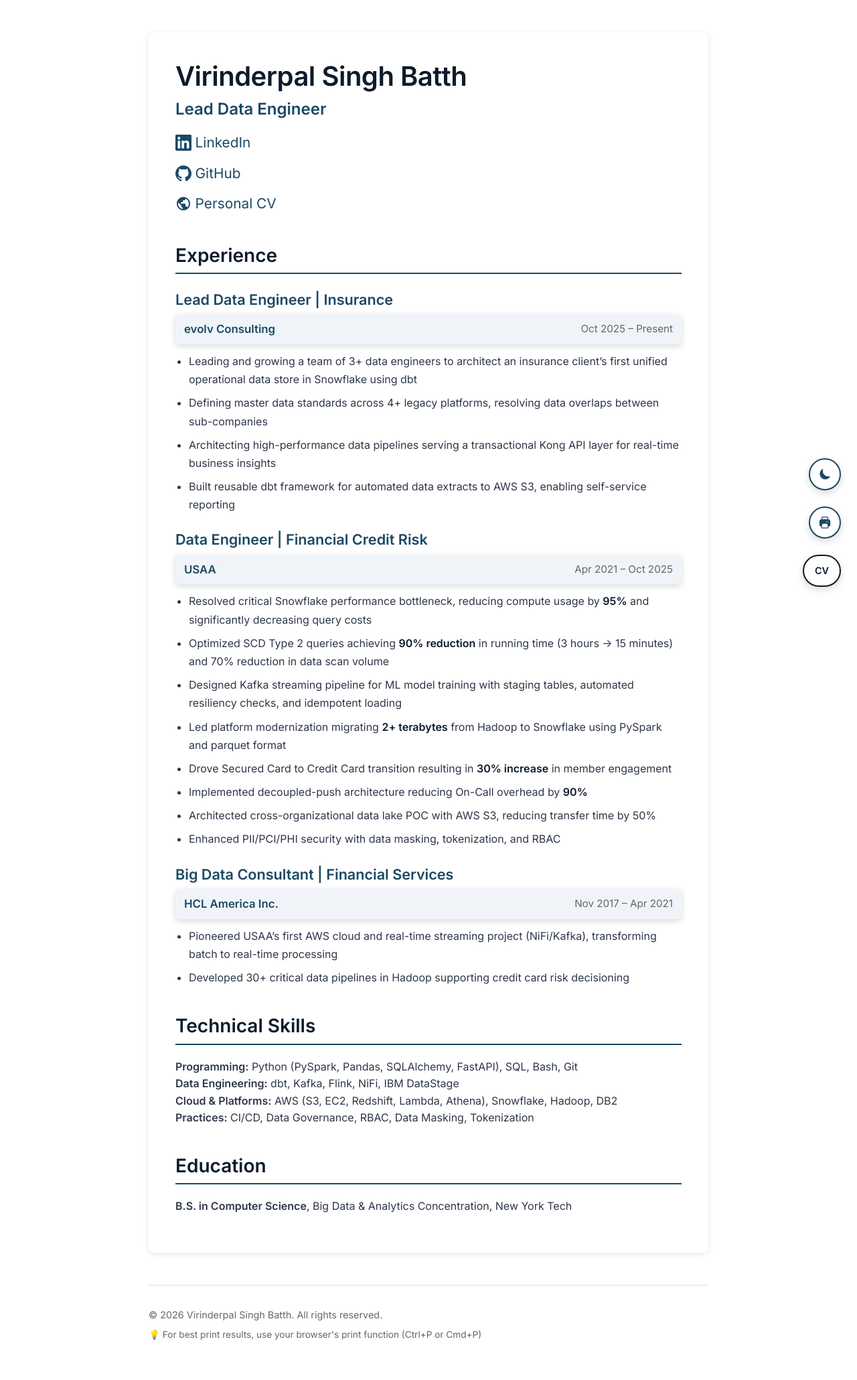
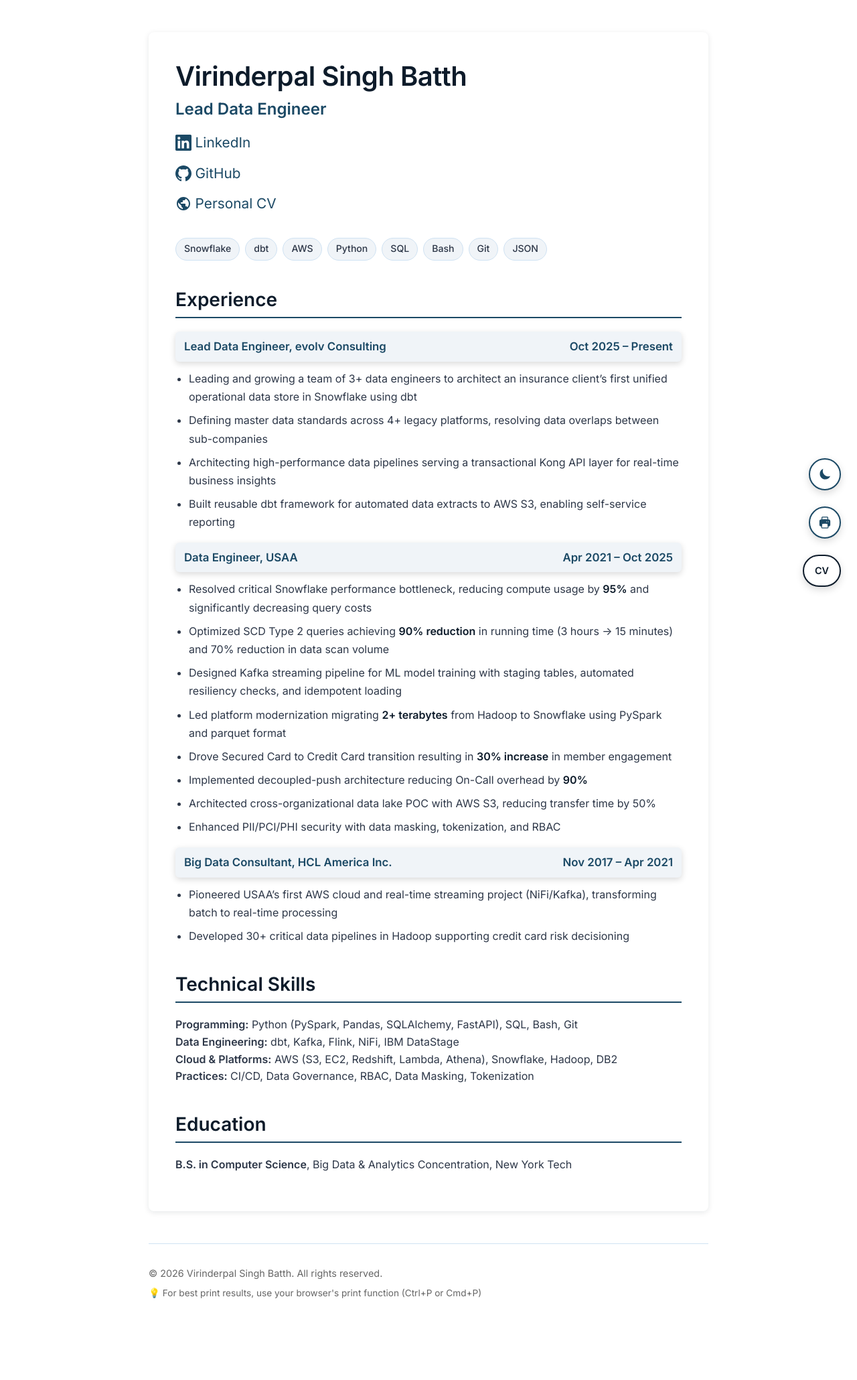
Before and after one commit to vsbatth6/vsbatth6.github.io, a Jekyll site: the page built from resume.md, in a window 1280 px wide. Shown: the whole page at 67% size. Built offline with Jekyll 4.4.1, drawn with Linux system fonts in a browser that asks for light colours; after the commit the page ends 1998 px from its top, so only the background shows below that.

Commit message:
remove separate title; make title/company/dates all on one line for display and print; edit spacing; move pills skills to the top

```diff
--- a/assets/css/style.css
+++ b/assets/css/style.css
@@ -1425,8 +1425,8 @@ h2:last-of-type + ul li {
         box-shadow: none;
         color: #000;
         padding: 0;
-        /* Ensure consistent spacing in print */
-        margin-bottom: 0.5rem;
+        /* Reduce spacing after job header */
+        margin-bottom: 0.25rem;
         line-height: 1.3;
         /* Ensure job header flex properties work in print */
         display: flex !important;
@@ -1434,6 +1434,11 @@ h2:last-of-type + ul li {
         align-items: center !important;
         flex-wrap: wrap !important;
         gap: 0.5rem !important;
+    }
+
+    /* Add spacing before second and subsequent job headers */
+    .card:not(:first-of-type) .job-header {
+        margin-top: 0.75rem;
     }
 
     .job-header strong {
--- a/resume.md
+++ b/resume.md
@@ -32,11 +32,20 @@ title: Virinderpal Singh Batth | Lead Data Engineer | Resume
   </a>
 </div>
 
+<div class="skill-tags">
+  <span class="skill-tag">Snowflake</span>
+  <span class="skill-tag">dbt</span>
+  <span class="skill-tag">AWS</span>
+  <span class="skill-tag">Python</span>
+  <span class="skill-tag">SQL</span>
+  <span class="skill-tag">Bash</span>
+  <span class="skill-tag">Git</span>
+  <span class="skill-tag">JSON</span>
+</div>
+
 ## Experience
 
-### Lead Data Engineer | Insurance
-
-<p class="job-header"><span><strong>evolv Consulting</strong></span><span>Oct 2025 – Present</span></p>
+<p class="job-header"><span><strong>Lead Data Engineer, evolv Consulting</strong></span><span><strong>Oct 2025 – Present</strong></span></p>
 
 - Leading and growing a team of 3+ data engineers to architect an insurance client's first unified operational data store in Snowflake using dbt
 - Defining master data standards across 4+ legacy platforms, resolving data overlaps between sub-companies
@@ -47,9 +56,7 @@ title: Virinderpal Singh Batth | Lead Data Engineer | Resume
 
 <div class="card" markdown="1">
 
-### Data Engineer | Financial Credit Risk
-
-<p class="job-header"><span><strong>USAA</strong></span><span>Apr 2021 – Oct 2025</span></p>
+<p class="job-header"><span><strong>Data Engineer, USAA</strong></span><span><strong>Apr 2021 – Oct 2025</strong></span></p>
 
 - Resolved critical Snowflake performance bottleneck, reducing compute usage by **95%** and significantly decreasing query costs
 - Optimized SCD Type 2 queries achieving **90% reduction** in running time (3 hours → 15 minutes) and 70% reduction in data scan volume
@@ -64,9 +71,7 @@ title: Virinderpal Singh Batth | Lead Data Engineer | Resume
 
 <div class="card" markdown="1">
 
-### Big Data Consultant | Financial Services
-
-<p class="job-header"><span><strong>HCL America Inc.</strong></span><span>Nov 2017 – Apr 2021</span></p>
+<p class="job-header"><span><strong>Big Data Consultant, HCL America Inc.</strong></span><span><strong>Nov 2017 – Apr 2021</strong></span></p>
 
 - Pioneered USAA's first AWS cloud and real-time streaming project (NiFi/Kafka), transforming batch to real-time processing
 - Developed 30+ critical data pipelines in Hadoop supporting credit card risk decisioning
```
Also changed, not shown: index.md (+10 -12 lines).
